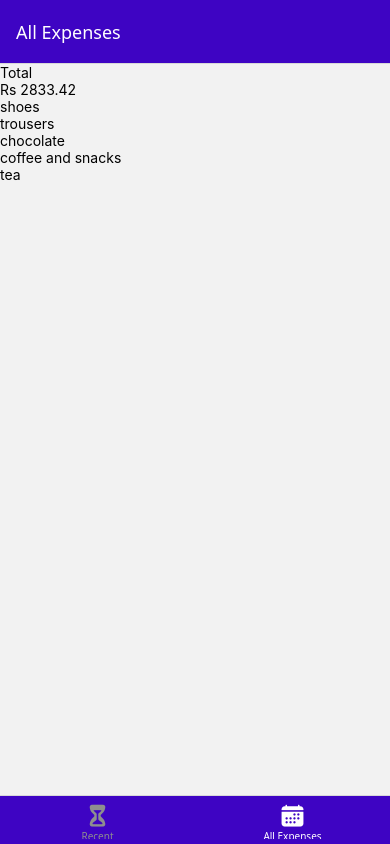
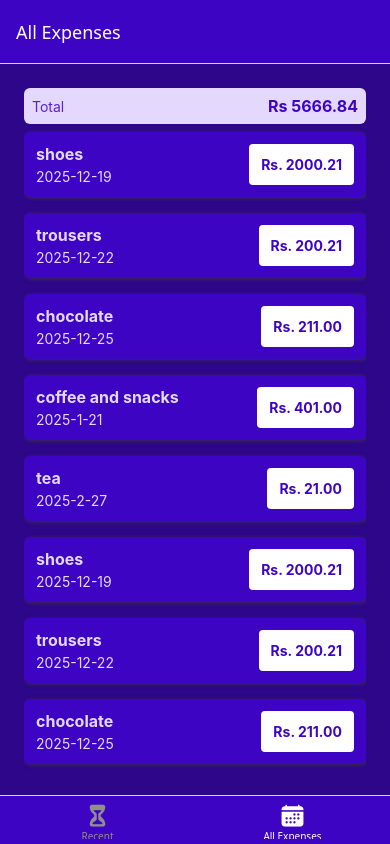
Before and after one commit to W-P-N/expense-tracker, a React Native app: screen /AllExpenses in a window 390 px wide. Built offline with nearby package versions, Linux system fonts and the light colour scheme.

Commit message:
Styling lists

```diff
--- /dev/null
+++ b/components/ExpensesOutput/ExpenseItem.js
@@ -0,0 +1,64 @@
+import { Pressable, StyleSheet, Text, View } from "react-native";
+import { GlobalStyles } from "../../constants/styles";
+import { getFormattedDate } from "../../util/date";
+
+function ExpenseItem({description, amount, date}) {
+    return (
+        <Pressable>
+            <View style={styles.outerView}>
+                <View>
+                    <Text style={[styles.textBase, styles.descriptionText]}>
+                        {description}
+                    </Text>
+                    <Text style={styles.textBase}>
+                        {getFormattedDate(date)}
+                    </Text>
+                </View>
+                <View style={styles.amtContainer}>
+                    <Text style={styles.amtText}>
+                        Rs. {amount.toFixed(2)}
+                    </Text>
+                </View>
+            </View>
+        </Pressable>
+    );
+};
+
+export default ExpenseItem;
+
+const styles = StyleSheet.create({
+    outerView: {
+        padding: 12,
+        marginVertical: 8,
+        backgroundColor: GlobalStyles.colors.primary500,
+        flexDirection: 'row',
+        justifyContent: 'space-between',
+        borderRadius: 6,
+        elevation: 3,
+        shadowColor: GlobalStyles.colors.gray500,
+        shadowRadius: 4,
+        shadowOffset: {width: 1, height: 1},
+        shadowOpacity: 4
+    },
+    textBase: {
+        color: GlobalStyles.colors.primary50,
+    },
+    descriptionText: {
+        fontSize: 16,
+        marginBottom: 4,
+        fontWeight: 'bold'
+    },
+    amtContainer: {
+        paddingHorizontal: 12,
+        paddingVertical: 4,
+        backgroundColor: 'white',
+        justifyContent: 'center',
+        alignItems: 'center',
+        borderRadius: 4,
+        minWidth: 80
+    },
+    amtText: {
+        color: GlobalStyles.colors.primary500,
+        fontWeight: 'bold'
+    }
+});
--- a/components/ExpensesOutput/ExpensesList.js
+++ b/components/ExpensesOutput/ExpensesList.js
@@ -1,11 +1,10 @@
 import { FlatList, Text } from "react-native";
+import ExpenseItem from "./ExpenseItem";
 
 function ExpensesList({expenses}) {
 
     function renderExpenseItem(itemData) {
-        return <Text>
-            {itemData.item.description}
-        </Text>
+        return <ExpenseItem {...itemData.item} />
     }
     return (
         <FlatList
--- a/components/ExpensesOutput/ExpensesOutput.js
+++ b/components/ExpensesOutput/ExpensesOutput.js
@@ -1,6 +1,7 @@
-import { FlatList, Text, View } from "react-native";
+import { FlatList, StyleSheet, Text, View } from "react-native";
 import ExpensesList from "./ExpensesList";
 import ExpensesSummary from "./ExpensesSummary";
+import { GlobalStyles } from "../../constants/styles";
 
 const DUMMY_EXPENSES = [
     {
@@ -33,11 +34,41 @@ const DUMMY_EXPENSES = [
         amount: 21,
         date: new Date('2025-02-27')
     },
+    {
+        id: 'e6',
+        description: 'shoes',
+        amount: 2000.21,
+        date: new Date('2025-12-19')
+    },
+    {
+        id: 'e7',
+        description: 'trousers',
+        amount: 200.21,
+        date: new Date('2025-12-22')
+    },
+    {
+        id: 'e8',
+        description: 'chocolate',
+        amount: 211,
+        date: new Date('2025-12-25')
+    },
+    {
+        id: 'e9',
+        description: 'coffee and snacks',
+        amount: 401,
+        date: new Date('2025-01-21')
+    },
+    {
+        id: 'e10',
+        description: 'tea',
+        amount: 21,
+        date: new Date('2025-02-27')
+    },
 ]
 
 function ExpensesOutput({expenses, expensesPeriod}) {
     return (
-        <View>
+        <View style={styles.container}>
             <ExpensesSummary expenses={DUMMY_EXPENSES} periodName={expensesPeriod} />
             <ExpensesList expenses={DUMMY_EXPENSES}/>
         </View>
@@ -45,3 +76,11 @@ function ExpensesOutput({expenses, expensesPeriod}) {
 };
 
 export default ExpensesOutput;
+
+const styles = StyleSheet.create({
+    container: {
+        padding: 24,
+        backgroundColor: GlobalStyles.colors.primary700,
+        flex: 1
+    }
+})
--- a/components/ExpensesOutput/ExpensesSummary.js
+++ b/components/ExpensesOutput/ExpensesSummary.js
@@ -1,4 +1,5 @@
-import { View, Text } from "react-native";
+import { View, Text, StyleSheet } from "react-native";
+import { GlobalStyles } from "../../constants/styles";
 
 function ExpensesSummary({expenses, periodName}) {
 
@@ -7,11 +8,11 @@ function ExpensesSummary({expenses, periodName}) {
     }, 0);  // Reduce -> Combines multiples values in an array into a single numeber.
 
     return (
-        <View>
-            <Text>
+        <View style={styles.container}>
+            <Text style={styles.period}>
                 {periodName}
             </Text>
-            <Text>
+            <Text style={styles.sum}>
                 Rs {expensesSum.toFixed(2)}
             </Text>
         </View>
@@ -19,3 +20,23 @@ function ExpensesSummary({expenses, periodName}) {
 };
 
 export default ExpensesSummary;
+
+const styles = StyleSheet.create({
+    container: {
+        padding:8,
+        backgroundColor: GlobalStyles.colors.primary50,
+        borderRadius: 6,
+        flexDirection: 'row',
+        justifyContent: 'space-between',
+        alignItems: 'center'
+    },
+    period: {
+        fontSize: 14,
+        color: GlobalStyles.colors.primary400,
+    },
+    sum: {
+        fontSize: 16,
+        fontWeight: 'bold',
+        color: GlobalStyles.colors.primary500
+    }
+});
--- /dev/null
+++ b/util/date.js
@@ -0,0 +1,3 @@
+export function getFormattedDate(date) {
+    return `${date.getFullYear()}-${date.getMonth()+1}-${date.getDate()}`
+}
```
